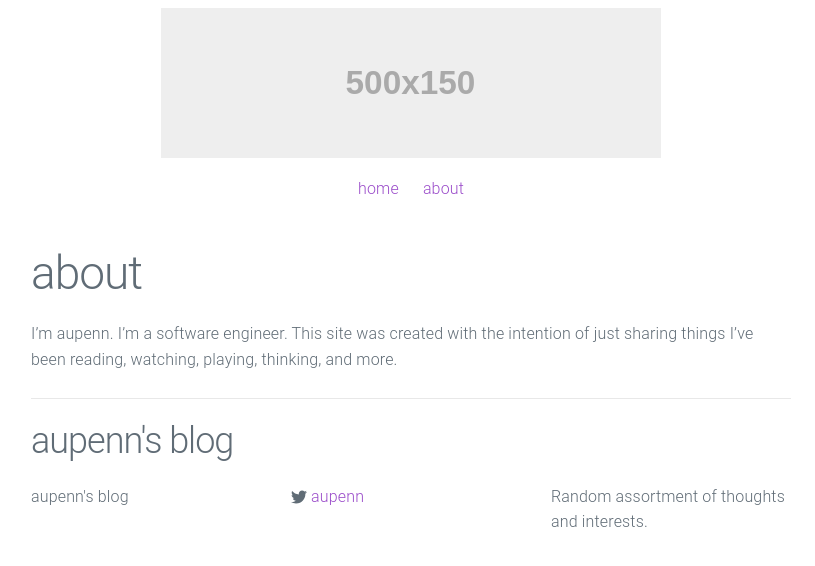
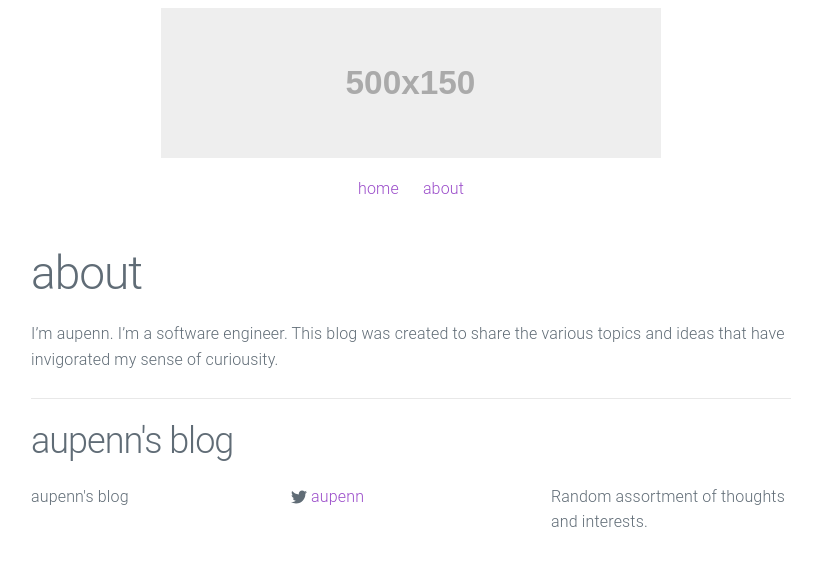
Before and after one commit to aupenn/loggit, a Jekyll site: the page built from about.md, in a window 1280 px wide. Shown: the top 566 px of the page, without its empty margins (229-1044 px from the left). Built offline with Jekyll 4.4.1, drawn with Linux system fonts in a browser that asks for light colours.

Commit message:
Update about.md

```diff
--- a/about.md
+++ b/about.md
@@ -3,4 +3,4 @@ layout: page
 title: about
 permalink: /about/
 ---
-I'm aupenn. I'm a software engineer. This site was created with the intention of just sharing things I've been reading, watching, playing, thinking, and more.
+I'm aupenn. I'm a software engineer. This blog was created to share the various topics and ideas that have invigorated my sense of curiousity.
```
